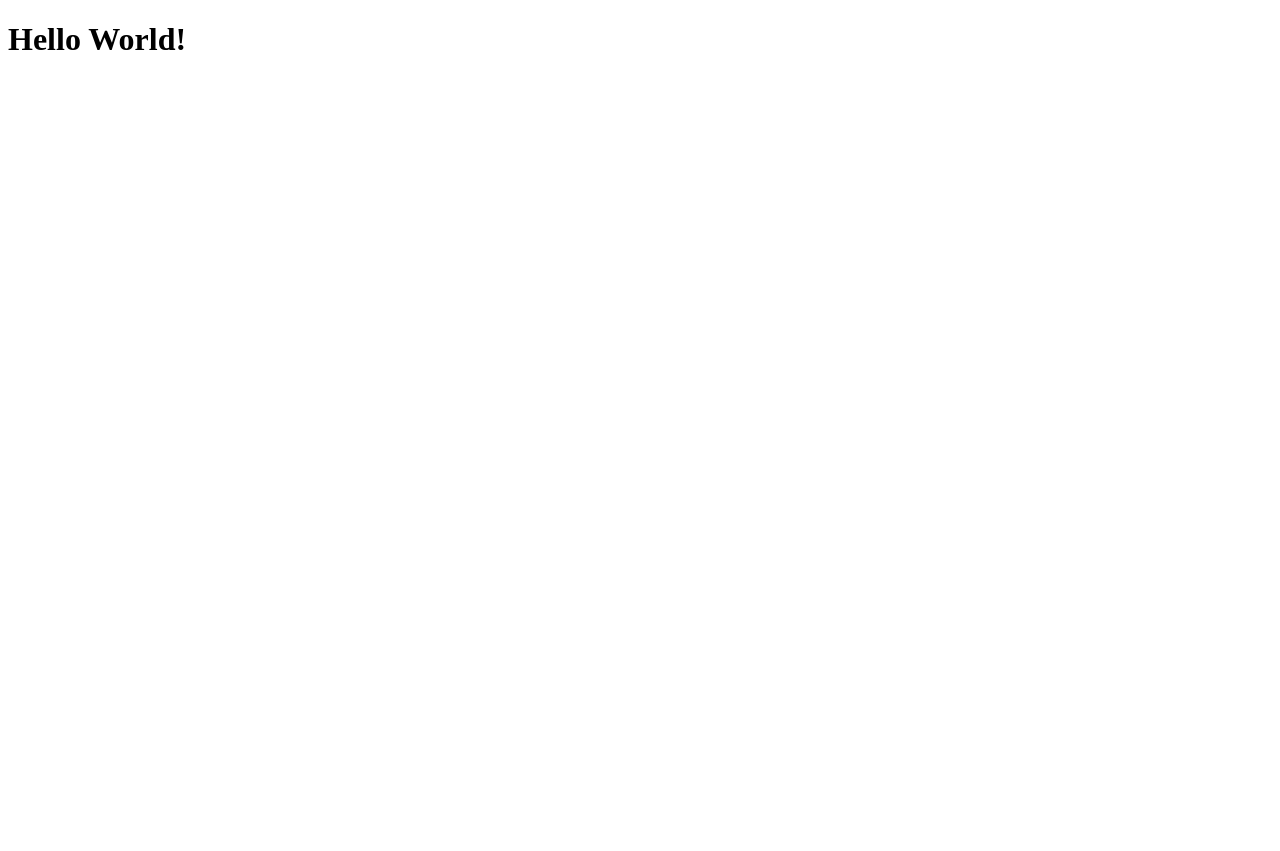
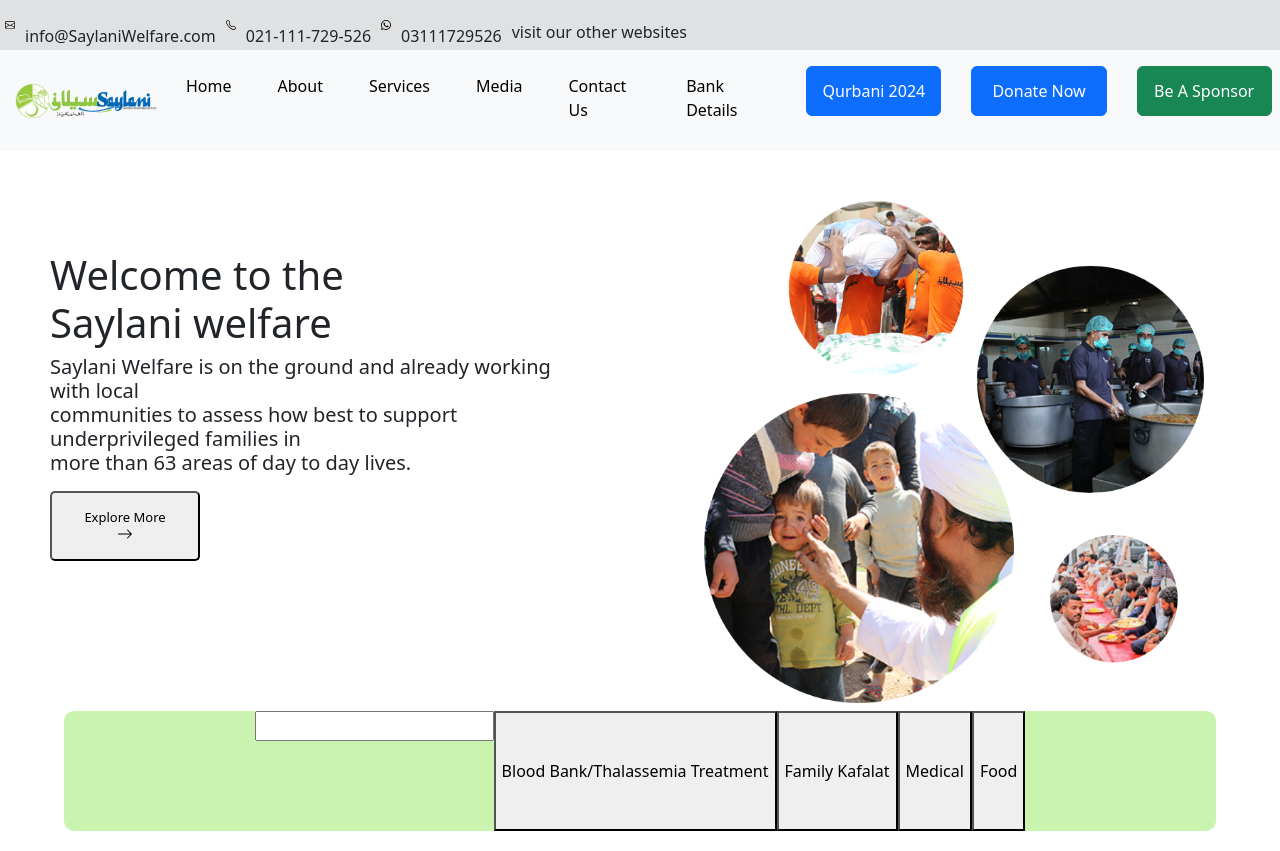
Before and after one commit to Adeeba-Arif/saylani-web-, a plain HTML site: page index.html in a window 1280 px wide. Before the commit the page ends 800 px from the top, so only its background shows below. Drawn offline with nearby package versions, Linux system fonts and the light colour scheme.

Commit message:
initial commit

```diff
--- a/index.html
+++ b/index.html
@@ -4,8 +4,64 @@
     <meta charset="UTF-8">
     <meta name="viewport" content="width=device-width, initial-scale=1.0">
     <title>saylani website</title>
+    <link rel="stylesheet" href="./style.css">
+    <link href="https://cdn.jsdelivr.net/npm/bootstrap@5.3.3/dist/css/bootstrap.min.css" rel="stylesheet" integrity="sha384-QWTKZyjpPEjISv5WaRU9OFeRpok6YctnYmDr5pNlyT2bRjXh0JMhjY6hW+ALEwIH" crossorigin="anonymous">
+
 </head>
 <body>
-    <h1>Hello World!</h1>
-</body>
+  <header>
+    <div class="header-container">
+     <img src="./images/envelope.svg" alt="email" width="15px" style="padding-left: 5px;" ><br>info@SaylaniWelfare.com <br>
+      <img src="./images/telephone.svg" alt="phone logo" width="10px" ><br>021-111-729-526
+      <img src="./images/whatsapp.svg" alt="wp icon" width="10px" ><br>03111729526
+      <p style="padding-top: 20px;">visit our other websites</p>
+    </div>
+  </header>
+  <nav class="navbar bg-body-tertiary">
+
+    <nav class="navbar navbar-expand-lg bg-body-tertiary">
+
+    <div class="container-fluid" id="style-nav">
+      <a class="navbar-brand" href="#">
+        <img src="./images/logo.png" alt="Logo" width="150px">
+      </a>
+
+          <div class="navbar-nav" >
+            <a class="nav-link active" aria-current="page" href="#">Home</a>
+            <a class="nav-link active" href="#">About</a>
+            <a class="nav-link active" href="#">Services</a>
+            <a class="nav-link active" href="#">Media</a>
+            <a class="nav-link active"href="#">Contact Us</a>
+            <a class="nav-link active"href="#">Bank Details</a>
+
+            <button type="button" class="btn btn-primary">Qurbani 2024</button>
+            <button type="button" class="btn btn-primary">Donate Now</button>
+            <button type="button" class="btn btn-success">Be A Sponsor</button>
+
+          </div>
+          </div>
+    </nav>
+    </nav>
+    <div>
+    <div class="h1">
+      <h1>Welcome to the <br>Saylani welfare</h1>
+      <p style="font-size: 20px;">
+        Saylani Welfare is on the ground and already working with local <br> communities to assess how best to support underprivileged families in <br>more than 63 areas of day to day lives.
+      </p>
+      <button class="btn2">Explore More <br><img src="./images/arrow-right.svg" alt="arrow"></button>
+    </div>
+    <div class="h2">
+      <img src="./images/sw.png" alt="saylani" width="500px">
+    </div>
+  </div>
+    <div class="form-div">
+      <form>
+        <input type="number">
+      </form>
+     <button class="btn3">Blood Bank/Thalassemia Treatment</button>
+     <button class="btn4">Family Kafalat</button>
+     <button class="btn5">Medical</button>
+     <button class="btn6">Food</button>
+    </div>
+    <script src="https://cdn.jsdelivr.net/npm/bootstrap@5.3.3/dist/js/bootstrap.bundle.min.js" integrity="sha384-YvpcrYf0tY3lHB60NNkmXc5s9fDVZLESaAA55NDzOxhy9GkcIdslK1eN7N6jIeHz" crossorigin="anonymous"></script>
 </html>
--- /dev/null
+++ b/style.css
@@ -0,0 +1,55 @@
+
+body{
+    background-color: white;
+}
+#style-nav{
+    display: flex;
+    align-items: center;
+}
+.navbar-nav {
+    display: flex;
+    gap: 30px;
+    border-bottom: #e0e1e2;
+    padding-bottom: 5px;
+}
+.btn {
+    height: 50px;
+    width: 150px;
+}
+.header-container{
+    display: flex;
+    gap: 10px;
+    height: 50px;
+    width: 100%;
+    background-color: #e0e1e2;
+}
+.h1{
+    float: left;
+    padding: 100px 50px 10px;
+    width: 50%;
+
+}
+.h2{
+   float: right;
+   padding-top: 50px;
+   width: 45%;
+}
+.btn2{
+    margin: 0 auto;
+    height: 70px;
+    width: 150px;
+    border-radius: 5px;
+    font-size: small;
+}
+.form-div{
+    width: 90%;
+    height: 120px;
+    display: flex;
+    justify-content: center;
+    border-radius: 10px;
+    background-color: #caf3af;
+    margin: 20px auto;
+}
+.btn3{
+    padding: ;
+}
```
Also changed, not shown: images/arrow-right.svg (added), images/envelope.svg (added), images/logo.png (added), images/sw.png (added), images/telephone.svg (added), images/whatsapp.svg (added).
